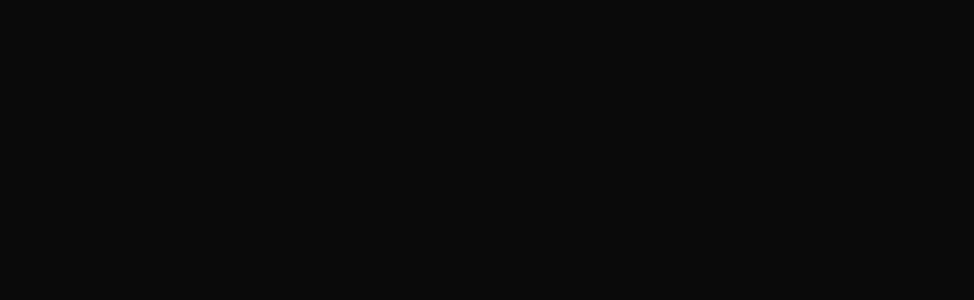
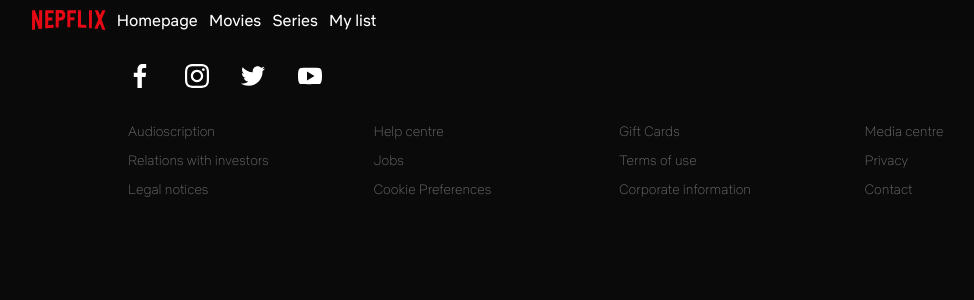
Before and after one commit to MikiHoffmann/mikisnepflix, a React (Create React App) app: page /movies in a window 1280 px wide. Before the commit this address had no page. Shown: the top 300 px of the page, without its empty margins (21-995 px from the left). Built offline with nearby package versions, Linux system fonts and the light colour scheme.

Commit message:
new pages

```diff
--- a/src/App.js
+++ b/src/App.js
@@ -1,10 +1,13 @@
-import "./assets/scss/main.scss";
-import { LangProvider } from "./redux/language/languageContext";
-import { BrowserRouter as Router, Routes, Route } from "react-router-dom";
-import ScrollToTop from "./assets/ScrollToTop";
-import LandingPage from "./pages/LandingPage";
-import HomePage from "./pages/HomePage";
-import SignInPage from "./pages/SignInPage";
+import "./assets/scss/main.scss"
+import { LangProvider } from "./redux/language/languageContext"
+import { BrowserRouter as Router, Routes, Route } from "react-router-dom"
+import ScrollToTop from "./assets/ScrollToTop"
+import LandingPage from "./pages/LandingPage"
+import SignInPage from "./pages/SignInPage"
+import HomePage from "./pages/HomePage"
+import MoviesPage from "./pages/MoviesPage"
+import SeriesPage from "./pages/SeriesPage"
+import MyListPage from "./pages/MyListPage"
 
 function App() {
   return (
@@ -16,12 +19,15 @@ function App() {
               <Route exact path="/" element={<LandingPage />} />
               <Route exact path="/signin" element={<SignInPage />} />
               <Route exact path="/home" element={<HomePage />} />
+              <Route exact path="/movies" element={<MoviesPage />} />
+              <Route exact path="/series" element={<SeriesPage />} />
+              <Route exact path="/mylist" element={<MyListPage />} />
             </Routes>
           </ScrollToTop>
         </Router>
       </LangProvider>
     </>
-  );
+  )
 }
 
-export default App;
+export default App
--- a/src/components/NavBar/NavBar.js
+++ b/src/components/NavBar/NavBar.js
@@ -22,13 +22,13 @@ const NavBar = () => {
         <Link to="/home">
           <span>{language === "EN" ? "Homepage" : "Homepagina"}</span>
         </Link>
-        <Link to="/">
+        <Link to="/movies">
           <span>{language === "EN" ? "Movies" : "Films"}</span>
         </Link>
-        <Link to="/">
+        <Link to="/series">
           <span>Series</span>
         </Link>
-        <Link to="/">
+        <Link to="/mylist">
           <span>{language === "EN" ? "My list" : "Mijn lijst"}</span>
         </Link>
       </div>
--- /dev/null
+++ b/src/pages/MoviesPage.js
@@ -0,0 +1,13 @@
+import NavBar from "../components/NavBar/NavBar"
+import MainFooter from "../components/Footer/MainFooter"
+
+const MoviesPage = () => {
+  return (
+    <>
+      <NavBar />
+      <MainFooter />
+    </>
+  )
+}
+
+export default MoviesPage
--- /dev/null
+++ b/src/pages/MyListPage.js
@@ -0,0 +1,13 @@
+import NavBar from "../components/NavBar/NavBar"
+import MainFooter from "../components/Footer/MainFooter"
+
+const MyListPage = () => {
+  return (
+    <>
+      <NavBar />
+      <MainFooter />
+    </>
+  )
+}
+
+export default MyListPage
--- /dev/null
+++ b/src/pages/SeriesPage.js
@@ -0,0 +1,13 @@
+import NavBar from "../components/NavBar/NavBar"
+import MainFooter from "../components/Footer/MainFooter"
+
+const SeriesPage = () => {
+  return (
+    <>
+      <NavBar />
+      <MainFooter />
+    </>
+  )
+}
+
+export default SeriesPage
```
